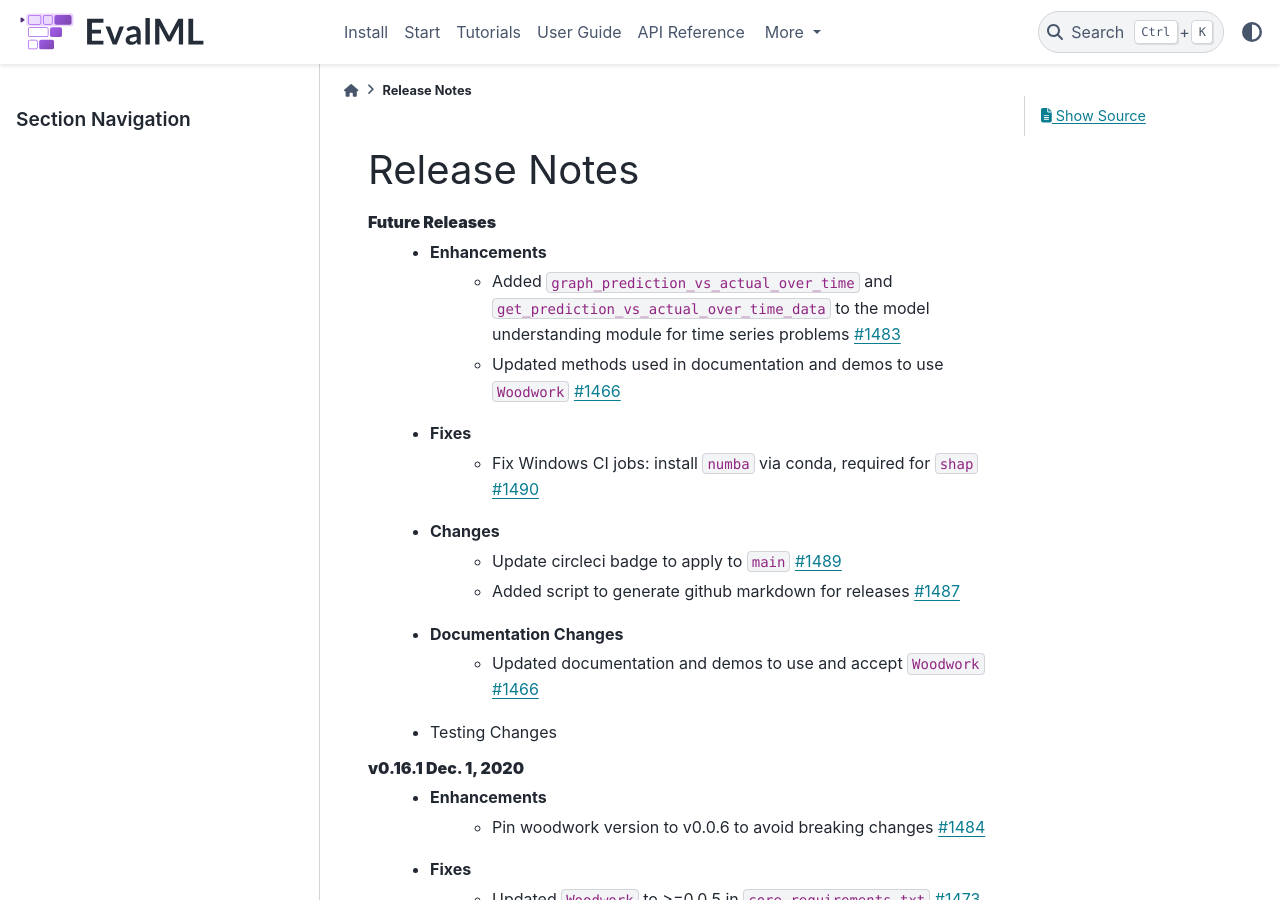
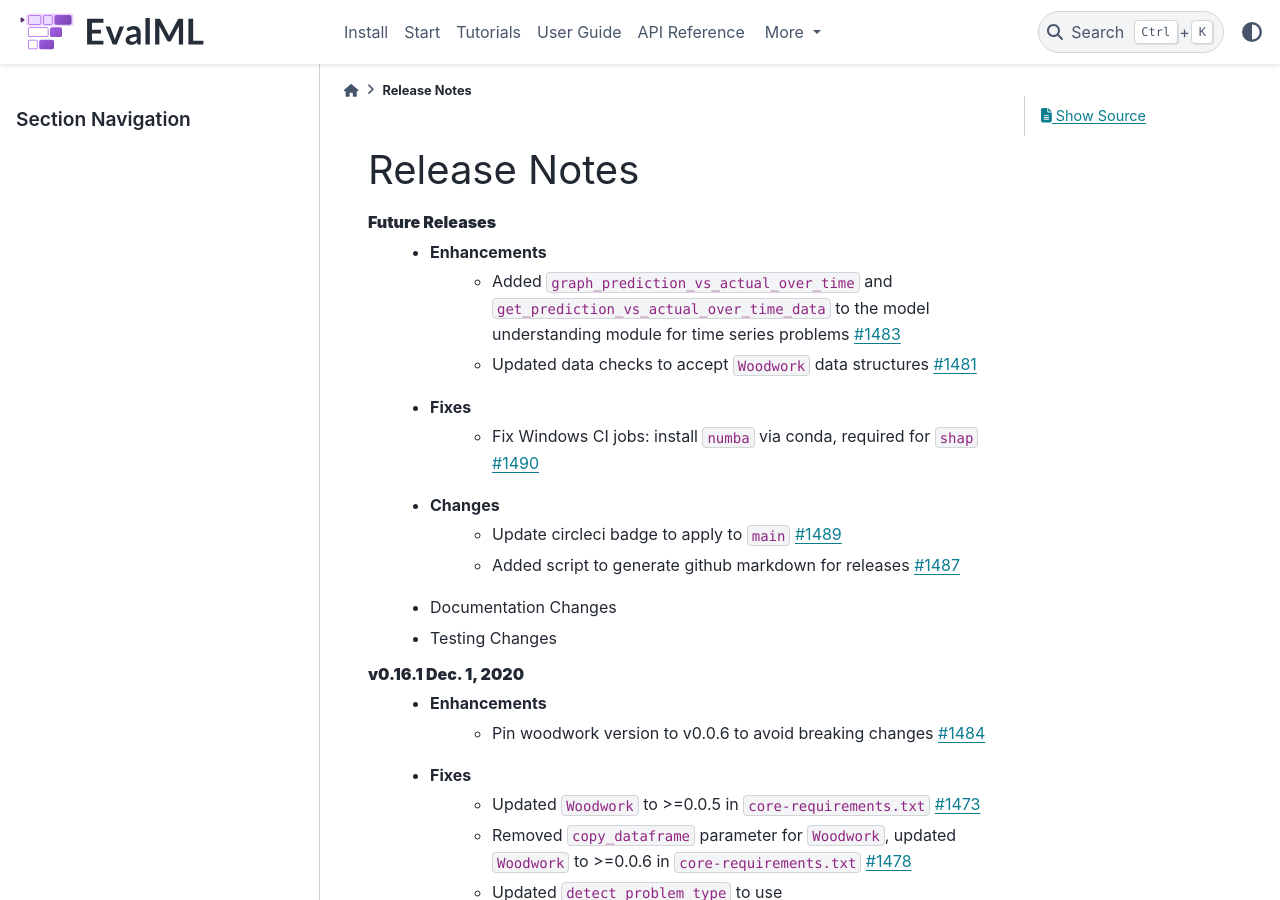
Before and after one commit to alteryx/evalml, a Sphinx documentation site: the page built from docs/source/release_notes.rst, in a window 1280 px wide and 900 px high. Built offline with Sphinx 7.4.7 and the PyData theme 0.15.4, drawn with Linux system fonts in a browser that asks for light colours; comment, search, counter and statistics services are not loaded.

Commit message:
release notes

```diff
--- a/docs/source/release_notes.rst
+++ b/docs/source/release_notes.rst
@@ -4,14 +4,13 @@
 **Future Releases**
     * Enhancements
         * Added ``graph_prediction_vs_actual_over_time`` and ``get_prediction_vs_actual_over_time_data`` to the model understanding module for time series problems :pr:`1483`
-        * Updated methods used in documentation and demos to use ``Woodwork`` :pr:`1466`
+        * Updated data checks to accept ``Woodwork`` data structures :pr:`1481`
     * Fixes
         * Fix Windows CI jobs: install ``numba`` via conda, required for ``shap`` :pr:`1490`
     * Changes
         * Update circleci badge to apply to ``main`` :pr:`1489`
         * Added script to generate github markdown for releases :pr:`1487`
     * Documentation Changes
-        * Updated documentation and demos to use and accept ``Woodwork`` :pr:`1466`
     * Testing Changes
 
 
```
